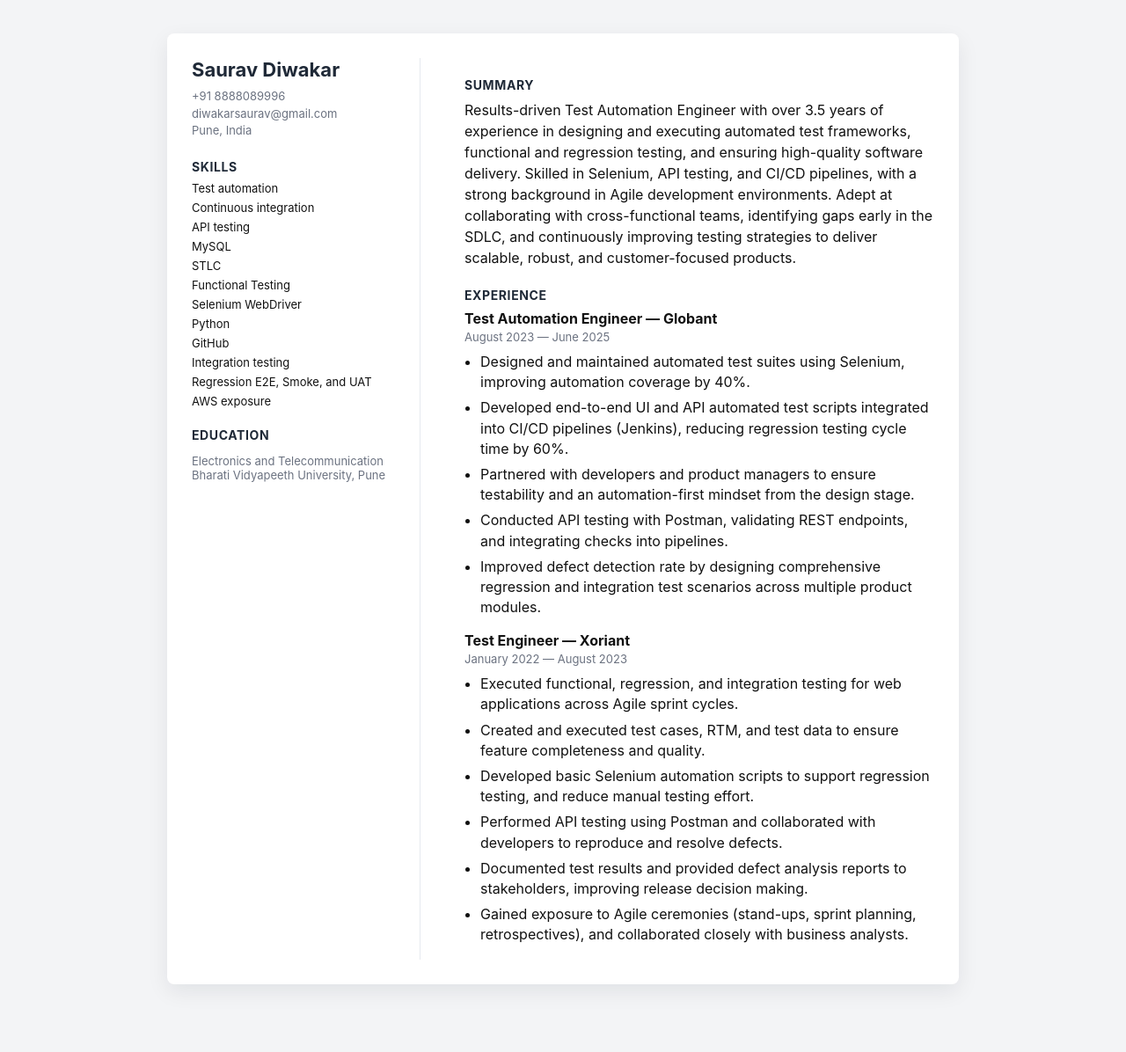
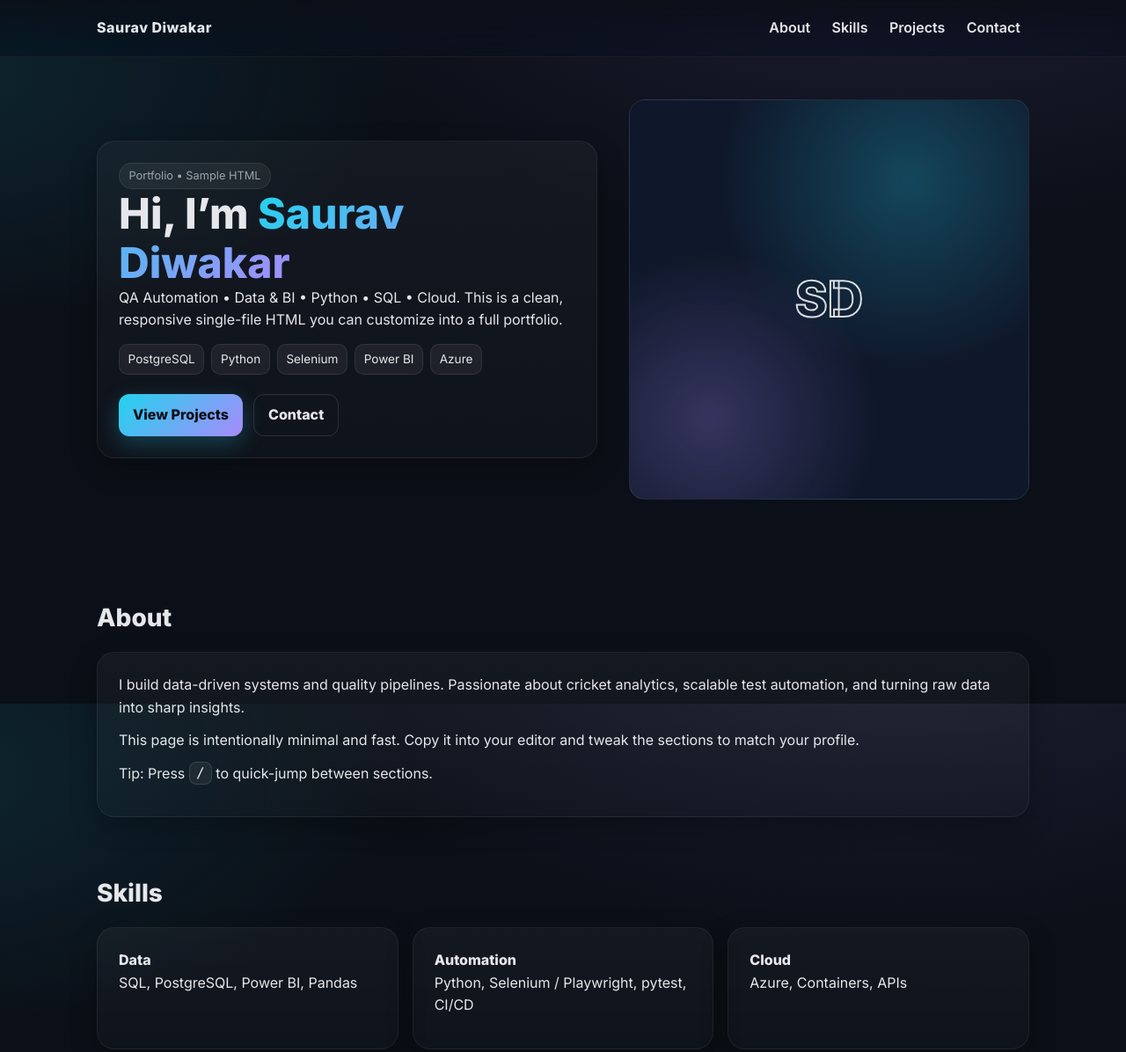
Before and after one commit to SauravDiwakar/web_saysaudi, a plain HTML site: page index.html in a window 1280 px wide. Shown: the top 1196 px of the page at 88% size. Before the commit the page ends 1157 px from the top, so only its background shows below. Drawn offline with Linux system fonts and the light colour scheme.

Commit message:
Updated the index file, with new standalone code.

```diff
--- a/index.html
+++ b/index.html
@@ -1,79 +1,202 @@
-<!doctype html>
+<!DOCTYPE html>
 <html lang="en">
 <head>
-  <meta charset="utf-8" />
-  <meta name="viewport" content="width=device-width,initial-scale=1" />
-  <title>Saurav Diwakar — Resume</title>
-  <link rel="stylesheet" href="styles.css">
+  <meta charset="UTF-8" />
+  <meta name="viewport" content="width=device-width, initial-scale=1" />
+  <title>Saurav Diwakar</title>
+  <meta name="description" content="Portfolio splash page for Saurav Diwakar" />
+  <link rel="preconnect" href="https://fonts.googleapis.com">
+  <link rel="preconnect" href="https://fonts.gstatic.com" crossorigin>
+  <link href="https://fonts.googleapis.com/css2?family=Inter:wght@300;400;600;800&display=swap" rel="stylesheet">
+  <style>
+    :root{
+      --bg: #0b0f17;
+      --bg-soft:#111827;
+      --card:#0f172a;
+      --text:#e5e7eb;
+      --muted:#9ca3af;
+      --primary:#22d3ee;
+      --accent:#a78bfa;
+      --ring: 0 0 0 3px rgba(34,211,238,0.3);
+    }
+    *{box-sizing:border-box}
+    html,body{height:100%}
+    body{
+      margin:0; font-family: Inter, system-ui, -apple-system, Segoe UI, Roboto, Helvetica, Arial, sans-serif;
+      background: radial-gradient(1200px 600px at 80% -10%, rgba(167,139,250,0.12), transparent 60%),
+                  radial-gradient(1000px 500px at -10% 10%, rgba(34,211,238,0.12), transparent 60%),
+                  var(--bg);
+      color:var(--text);
+      line-height:1.6;
+    }
+    a{color:var(--primary); text-decoration:none}
+    a:hover{text-decoration:underline}
+    header{
+      position:sticky; top:0; z-index:50; backdrop-filter:saturate(180%) blur(8px);
+      background:linear-gradient(to bottom, rgba(11,15,23,0.9), rgba(11,15,23,0.5));
+      border-bottom:1px solid rgba(255,255,255,0.06);
+    }
+    .container{max-width:1100px; margin:0 auto; padding:0 20px}
+    .nav{display:flex; align-items:center; justify-content:space-between; height:64px}
+    .nav a{margin:0 10px; font-weight:600; color:var(--text)}
+    .btn{
+      display:inline-flex; align-items:center; gap:.5rem; padding:.65rem 1rem; border-radius:.75rem;
+      background:linear-gradient(135deg, var(--primary), var(--accent)); color:#0b0f17; font-weight:700;
+      border:none; cursor:pointer;
+      box-shadow: 0 8px 24px rgba(34,211,238,.25);
+    }
+    .btn:focus{outline:none; box-shadow:var(--ring)}
+    main{padding:48px 0}
+    .hero{display:grid; grid-template-columns: 1.25fr 1fr; gap:36px; align-items:center; padding:48px 0}
+    .card{background:linear-gradient(180deg, rgba(255,255,255,0.04), rgba(255,255,255,0.02));
+      border:1px solid rgba(255,255,255,0.06); border-radius:20px; padding:24px; box-shadow: 0 10px 30px rgba(0,0,0,.25)}
+    .pill{display:inline-block; padding:.25rem .65rem; border-radius:999px; background:rgba(255,255,255,.06);
+      border:1px solid rgba(255,255,255,.08); font-size:.8rem; color:var(--muted)}
+    h1{font-size: clamp(32px, 4vw, 48px); line-height:1.15; margin:0}
+    h2{font-size: clamp(22px, 3vw, 28px); margin:16px 0}
+    p{margin:0 0 12px}
+    .grid{display:grid; gap:16px}
+    .grid-3{grid-template-columns: repeat(3, 1fr)}
+    .grid-2{grid-template-columns: repeat(2, 1fr)}
+    .list{display:flex; flex-wrap:wrap; gap:8px}
+    .tag{padding:.35rem .6rem; border-radius:10px; background:rgba(255,255,255,.06); border:1px solid rgba(255,255,255,.08); font-size:.85rem}
+    .project{transition: transform .2s ease, box-shadow .2s ease}
+    .project:hover{transform: translateY(-2px); box-shadow: 0 16px 40px rgba(34,211,238,.12)}
+    footer{padding:40px 0; color:var(--muted)}
+    .avatar{
+      width: 100%; aspect-ratio: 1/1; border-radius: 18px; background:
+        radial-gradient(80% 80% at 70% 20%, rgba(34,211,238,.25), transparent 60%),
+        radial-gradient(70% 70% at 20% 80%, rgba(167,139,250,.25), transparent 60%),
+        var(--card);
+      border:1px solid rgba(255,255,255,.08);
+      display:flex; align-items:center; justify-content:center; font-size:56px; font-weight:800;
+      color: transparent; -webkit-text-stroke: 2px rgba(255,255,255,.85);
+    }
+    .section{margin-top:64px}
+    .kbd{font-family: ui-monospace, SFMono-Regular, Menlo, Monaco, Consolas, "Liberation Mono", "Courier New", monospace;
+      background:rgba(255,255,255,.06); border:1px solid rgba(255,255,255,.12); padding:.15rem .45rem; border-radius:.5rem}
+    @media (max-width: 900px){
+      .hero{grid-template-columns: 1fr}
+    }
+  </style>
 </head>
 <body>
-  <div class="resume">
-    <aside class="left">
-      <h1 class="name">Saurav Diwakar</h1>
-      <p class="contact">+91 8888089996<br>diwakarsaurav@gmail.com<br>Pune, India</p>
+  <header>
+    <div class="container nav">
+      <strong style="letter-spacing:.5px">Saurav Diwakar</strong>
+      <nav>
+        <a href="#about">About</a>
+        <a href="#skills">Skills</a>
+        <a href="#projects">Projects</a>
+        <a href="#contact">Contact</a>
+      </nav>
+    </div>
+  </header>
 
-      <section class="section">
-        <h2>Skills</h2>
-        <ul>
-          <li>Test automation</li>
-          <li>Continuous integration</li>
-          <li>API testing</li>
-          <li>MySQL</li>
-          <li>STLC</li>
-          <li>Functional Testing</li>
-          <li>Selenium WebDriver</li>
-          <li>Python</li>
-          <li>GitHub</li>
-          <li>Integration testing</li>
-          <li>Regression E2E, Smoke, and UAT</li>
-          <li>AWS exposure</li>
-        </ul>
-      </section>
+  <main class="container">
+    <!-- Hero -->
+    <section class="hero">
+      <div class="card">
+        <span class="pill">Portfolio • Sample HTML</span>
+        <h1>Hi, I’m <span style="background:linear-gradient(135deg, var(--primary), var(--accent)); -webkit-background-clip:text; background-clip:text; color:transparent">Saurav Diwakar</span></h1>
+        <p>QA Automation • Data & BI • Python • SQL • Cloud. This is a clean, responsive single-file HTML you can customize into a full portfolio.</p>
+        <div class="list" style="margin:14px 0 22px">
+          <span class="tag">PostgreSQL</span>
+          <span class="tag">Python</span>
+          <span class="tag">Selenium</span>
+          <span class="tag">Power BI</span>
+          <span class="tag">Azure</span>
+        </div>
+        <div style="display:flex; gap:12px; flex-wrap:wrap">
+          <a class="btn" href="#projects">View Projects</a>
+          <a class="btn" style="background:transparent; color:var(--text); border:1px solid rgba(255,255,255,.12); box-shadow:none" href="#contact">Contact</a>
+        </div>
+      </div>
+      <div class="avatar" aria-label="Monogram SD">SD</div>
+    </section>
 
-      <section class="section smallprint">
-        <h2>Education</h2>
-        <p>Electronics and Telecommunication<br>Bharati Vidyapeeth University, Pune</p>
-      </section>
-    </aside>
+    <!-- About -->
+    <section id="about" class="section">
+      <h2>About</h2>
+      <div class="card">
+        <p>I build data-driven systems and quality pipelines. Passionate about cricket analytics, scalable test automation, and turning raw data into sharp insights.</p>
+        <p style="margin-top:8px">This page is intentionally minimal and fast. Copy it into your editor and tweak the sections to match your profile.</p>
+        <p style="margin-top:8px">Tip: Press <span class="kbd">/</span> to quick-jump between sections.</p>
+      </div>
+    </section>
 
-    <main class="right">
-      <section class="section summary">
-        <h2>Summary</h2>
-        <p>Results-driven Test Automation Engineer with over 3.5 years of experience in designing and executing automated test frameworks, functional and regression testing, and ensuring high-quality software delivery. Skilled in Selenium, API testing, and CI/CD pipelines, with a strong background in Agile development environments. Adept at collaborating with cross-functional teams, identifying gaps early in the SDLC, and continuously improving testing strategies to deliver scalable, robust, and customer-focused products.</p>
-      </section>
+    <!-- Skills -->
+    <section id="skills" class="section">
+      <h2>Skills</h2>
+      <div class="grid grid-3">
+        <div class="card">
+          <strong>Data</strong>
+          <p class="muted">SQL, PostgreSQL, Power BI, Pandas</p>
+        </div>
+        <div class="card">
+          <strong>Automation</strong>
+          <p class="muted">Python, Selenium / Playwright, pytest, CI/CD</p>
+        </div>
+        <div class="card">
+          <strong>Cloud</strong>
+          <p class="muted">Azure, Containers, APIs</p>
+        </div>
+      </div>
+    </section>
 
-      <section class="section experience">
-        <h2>Experience</h2>
+    <!-- Projects -->
+    <section id="projects" class="section">
+      <h2>Projects</h2>
+      <div class="grid grid-2">
+        <article class="card project">
+          <h3 style="margin-top:0">Smart Food Delivery Analytics</h3>
+          <p>SQL-first dataset and analytics pipeline for restaurant performance, delivery SLAs, and customer retention.</p>
+          <ul>
+            <li>PostgreSQL schema, indices, views</li>
+            <li>Window functions & performance tuning</li>
+          </ul>
+        </article>
+        <article class="card project">
+          <h3 style="margin-top:0">Cricket Prediction</h3>
+          <p>End-to-end workflow for T20 predictions using historical ball-by-ball data and feature engineering.</p>
+          <ul>
+            <li>Python + Power BI + Azure</li>
+            <li>Deployed dashboards & reports</li>
+          </ul>
+        </article>
+      </div>
+    </section>
 
-        <div class="job">
-          <h3>Test Automation Engineer — Globant</h3>
-          <span class="date">August 2023 — June 2025</span>
-          <ul>
-            <li>Designed and maintained automated test suites using Selenium, improving automation coverage by 40%.</li>
-            <li>Developed end-to-end UI and API automated test scripts integrated into CI/CD pipelines (Jenkins), reducing regression testing cycle time by 60%.</li>
-            <li>Partnered with developers and product managers to ensure testability and an automation-first mindset from the design stage.</li>
-            <li>Conducted API testing with Postman, validating REST endpoints, and integrating checks into pipelines.</li>
-            <li>Improved defect detection rate by designing comprehensive regression and integration test scenarios across multiple product modules.</li>
-          </ul>
-        </div>
+    <!-- Contact -->
+    <section id="contact" class="section">
+      <h2>Contact</h2>
+      <div class="card">
+        <p>Email: <a href="mailto:saurav@example.com">saurav@example.com</a></p>
+        <p>LinkedIn: <a href="#" rel="noopener">linkedin.com/in/saurav</a></p>
+      </div>
+    </section>
+  </main>
 
-        <div class="job">
-          <h3>Test Engineer — Xoriant</h3>
-          <span class="date">January 2022 — August 2023</span>
-          <ul>
-            <li>Executed functional, regression, and integration testing for web applications across Agile sprint cycles.</li>
-            <li>Created and executed test cases, RTM, and test data to ensure feature completeness and quality.</li>
-            <li>Developed basic Selenium automation scripts to support regression testing, and reduce manual testing effort.</li>
-            <li>Performed API testing using Postman and collaborated with developers to reproduce and resolve defects.</li>
-            <li>Documented test results and provided defect analysis reports to stakeholders, improving release decision making.</li>
-            <li>Gained exposure to Agile ceremonies (stand-ups, sprint planning, retrospectives), and collaborated closely with business analysts.</li>
-          </ul>
-        </div>
-      </section>
+  <footer>
+    <div class="container">
+      <small>© <span id="year"></span> Saurav Diwakar • Built with vanilla HTML/CSS</small>
+    </div>
+  </footer>
 
-    </main>
-  </div>
+  <script>
+    // set year
+    document.getElementById('year').textContent = new Date().getFullYear();
 
-  <script src="script.js"></script>
+    // keyboard quick-jump: '/'
+    const sections = ['about','skills','projects','contact'];
+    let idx = 0;
+    document.addEventListener('keydown', (e)=>{
+      if(e.key === '/'){
+        e.preventDefault();
+        idx = (idx + 1) % sections.length;
+        document.getElementById(sections[idx]).scrollIntoView({behavior:'smooth'});
+      }
+    });
+  </script>
 </body>
 </html>
```
